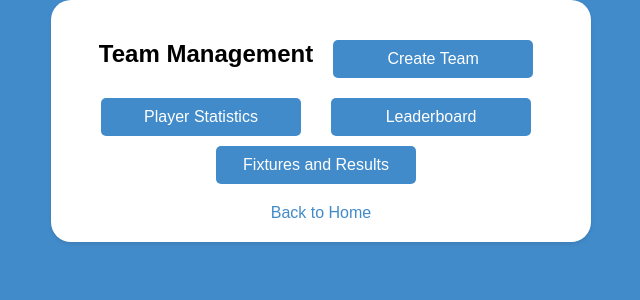
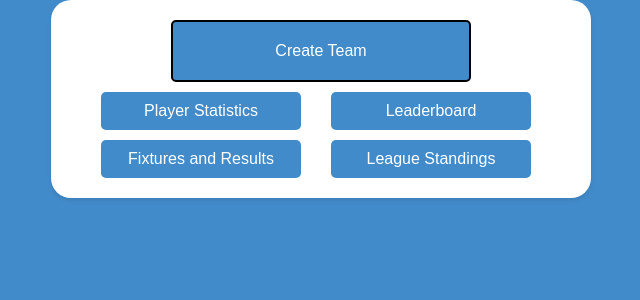
Before and after one commit to liammcswiney/fpl, a Flask app: template templates/team_management.html in a window 1280 px wide. Shown: the part 125-425 px from the top of the page, without its empty margins (319-959 px from the left). Run offline with Flask 3, Linux system fonts and the light colour scheme; the template is opened without the code that fills it: most values are stand-ins (such as "Sample title", 1, 10 or a date in 2020).

Commit message:
updating tm

```diff
--- a/templates/team_management.html
+++ b/templates/team_management.html
@@ -64,6 +64,17 @@
             width: 200px; /* Added this line to set a fixed width */
         }
 
+        .button-container1 button {
+            padding: 20px 20px;
+            font-size: 16px;
+            border: 2px solid black;
+            border-radius: 5px;
+            background-color: #428bca;
+            color: #ffffff;
+            cursor: pointer;
+            width: 300px; /* Added this line to set a fixed width */
+        }
+
         .gw-container {
             display: flex;
             flex-direction: column;
@@ -75,7 +86,7 @@
             border-radius: 10px;
         }
 
-        .gw-container h2 {
+         .gw-container h2 {
             color: #fff;
             margin-top: 0px;
         }
@@ -214,8 +225,7 @@
         </div>
         {% else %}
         <!-- Team is not built, show button to build team -->
-        <div class="button-container">
-            <h2>Team Management</h2>
+        <div class="button-container1">
             <form action="/build_team/{{ team_name }}">
                 <button type="submit">Create Team</button>
             </form>
@@ -234,8 +244,10 @@
             <form action="/fixtures/{{ team_name }}">
                 <button type="submit">Fixtures and Results</button>
             </form>
+            <form action="/fixtures/{{ team_name }}">
+                <button type="submit">League Standings</button>
+            </form>
         </div>
-        <a href="/">Back to Home</a>
     </div>
 </body>
 </html>
```
